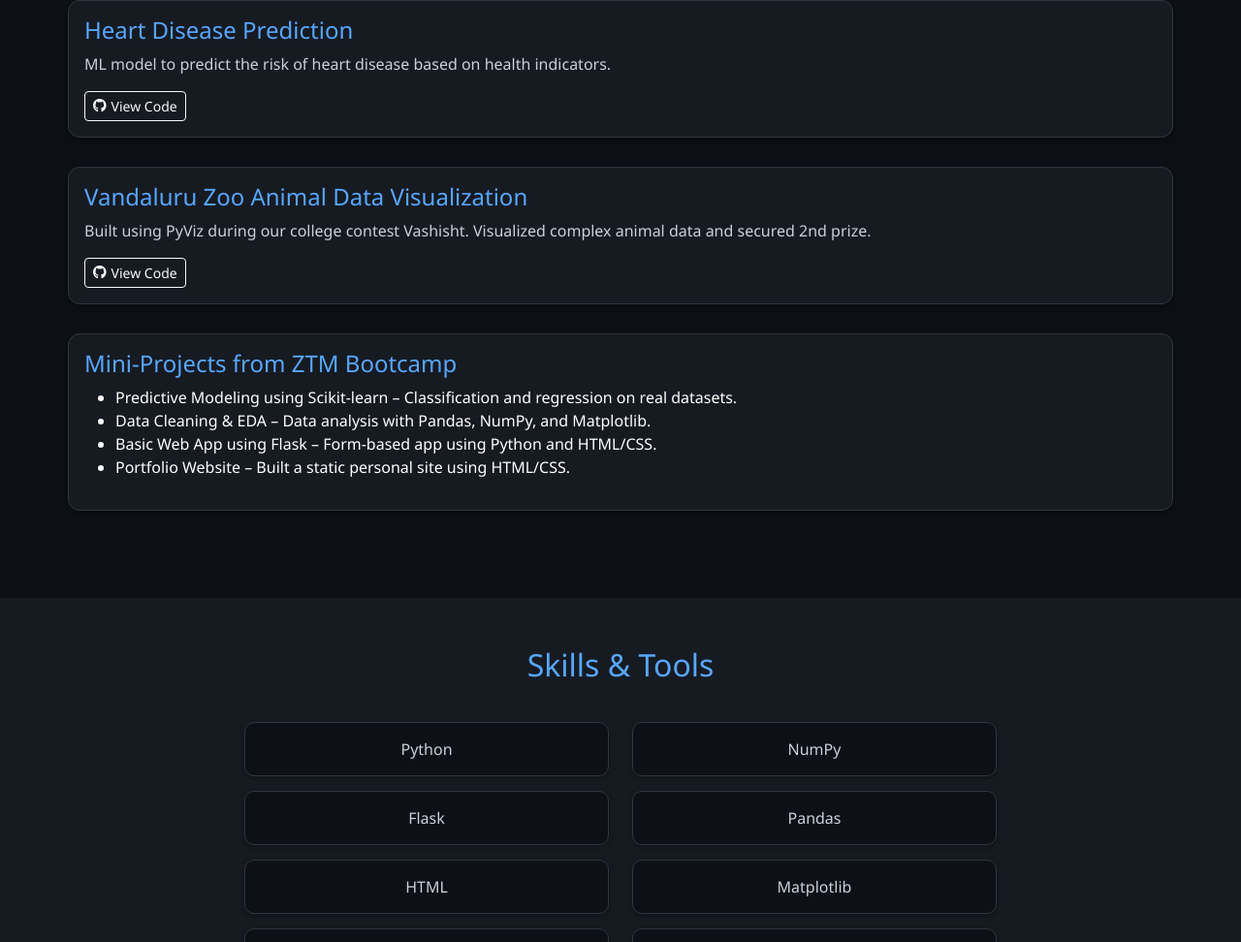
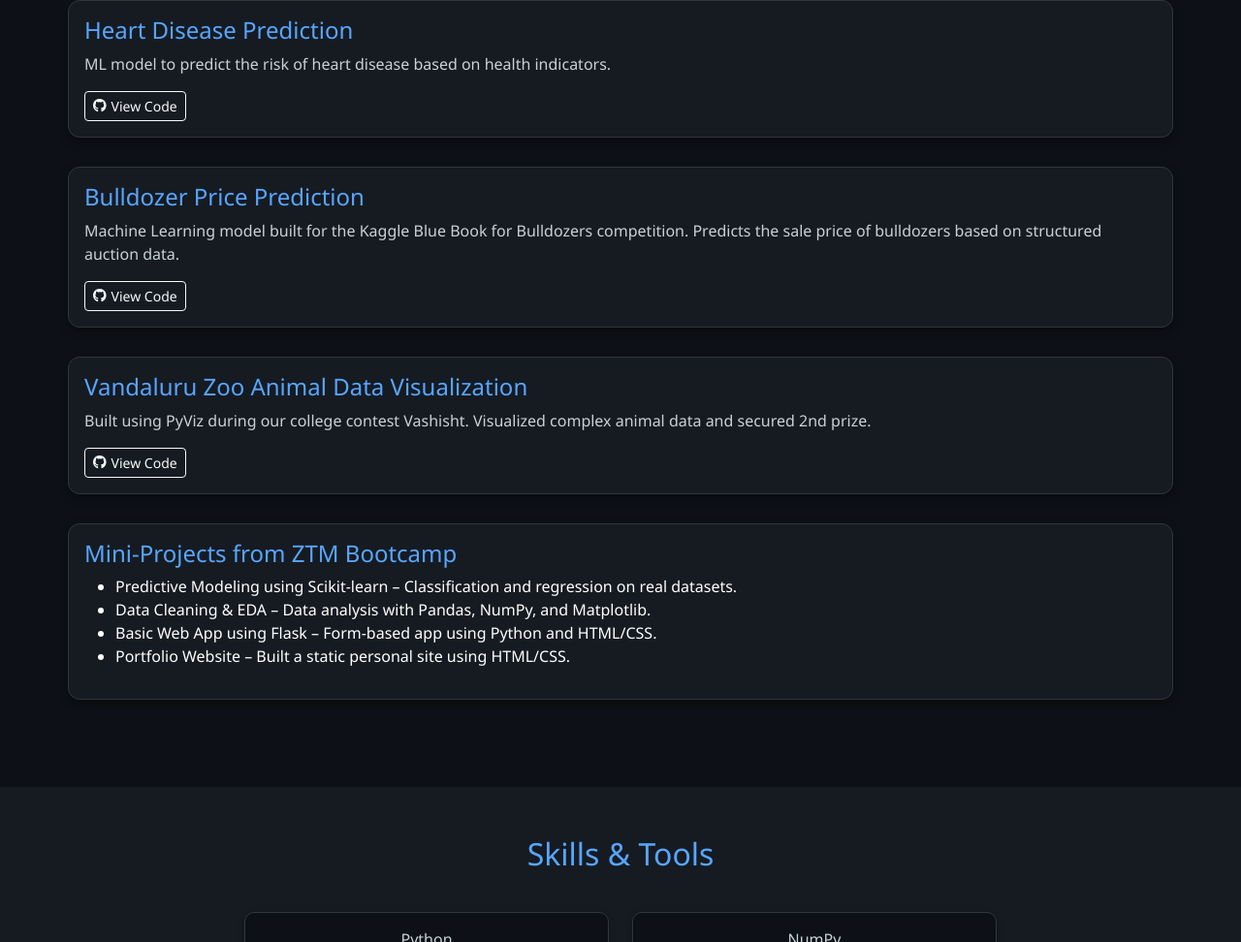
Before and after one commit to jhansi-0110/portfolio, a plain HTML site: page index.html in a window 1280 px wide. Shown: the part 2862-3834 px from the top of the page at 97% size. Drawn offline with nearby package versions, Linux system fonts and the light colour scheme.

Commit message:
added bulldozer price prediction project

```diff
--- a/index.html
+++ b/index.html
@@ -207,6 +207,19 @@
       </div>
     </div>
 
+       <div class="card">
+  <div class="card-body">
+    <h5 class="card-title">Bulldozer Price Prediction</h5>
+    <p class="card-text">
+      Machine Learning model built for the Kaggle Blue Book for Bulldozers competition.
+      Predicts the sale price of bulldozers based on structured auction data.
+    </p>
+    <a href="https://github.com/jhansi-0110/bulldozer-price-prediction" target="_blank" class="btn btn-outline-light btn-sm github-btn">
+      <i class="fab fa-github"></i> View Code
+    </a>
+  </div>
+</div>
+
     <div class="card">
       <div class="card-body">
         <h5 class="card-title">Vandaluru Zoo Animal Data Visualization</h5>
```
